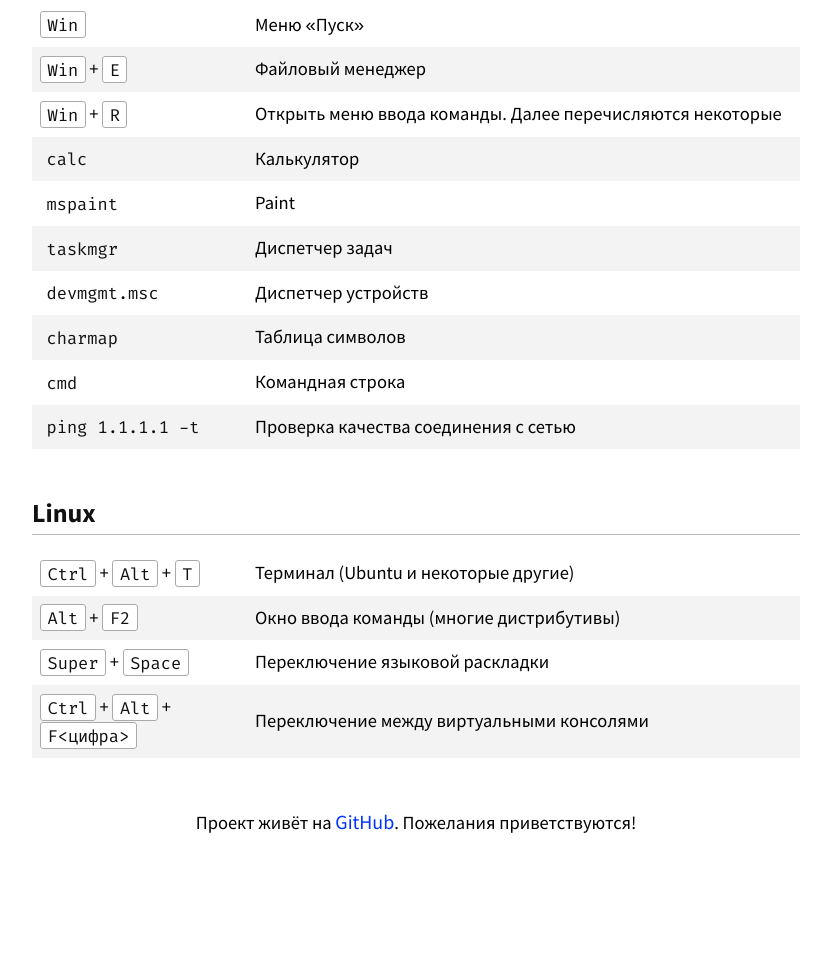
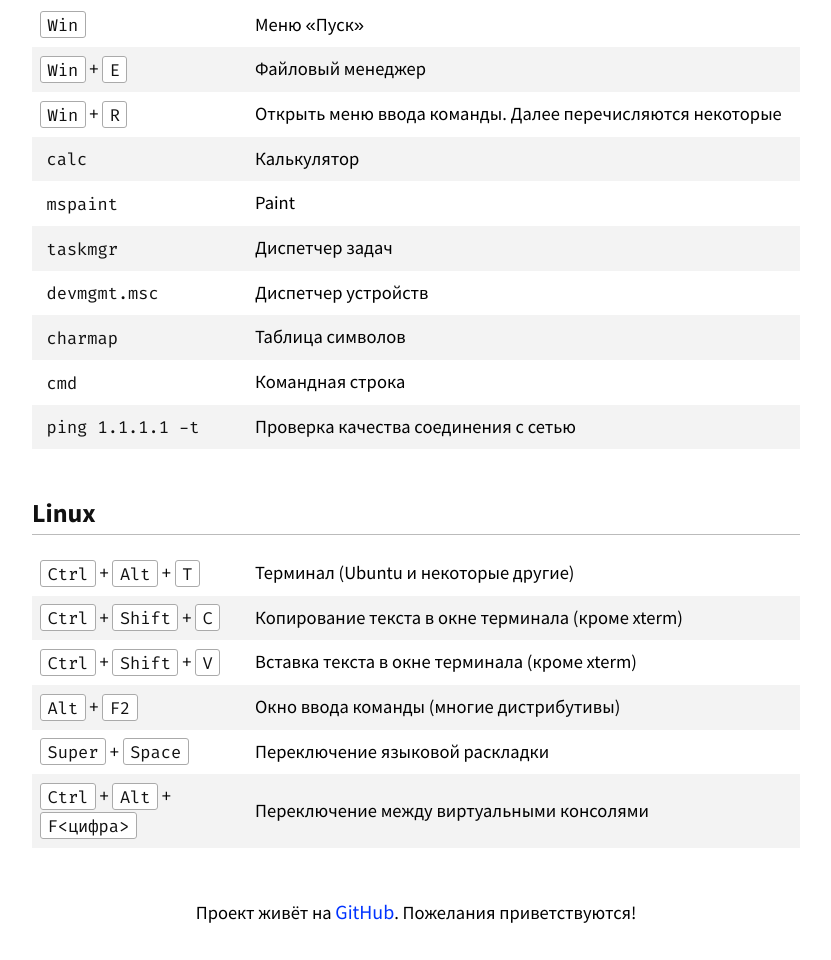
Before and after one commit to kogutenko/hotkeys, a plain HTML site: page index.html in a window 1280 px wide. Shown: the part 3419-4379 px from the top of the page, without its empty margins (224-1055 px from the left). Before the commit the page ends 4289 px from the top, so only its background shows below. Drawn offline with Linux system fonts and the light colour scheme.

Commit message:
Linux Terminal copy/paste hotkeys added

```diff
--- a/index.html
+++ b/index.html
@@ -272,6 +272,14 @@
             <td>Терминал (Ubuntu и некоторые другие)</td>
         </tr>
         <tr>
+            <td><span>Ctrl</span> + <span>Shift</span> + <span>C</span></td>
+            <td>Копирование текста в окне терминала (кроме xterm)</td>
+        </tr>
+        <tr>
+            <td><span>Ctrl</span> + <span>Shift</span> + <span>V</span></td>
+            <td>Вставка текста в окне терминала (кроме xterm)</td>
+        </tr>
+        <tr>
             <td><span>Alt</span> + <span>F2</span></td>
             <td>Окно ввода команды (многие дистрибутивы)</td>
         </tr>
```
